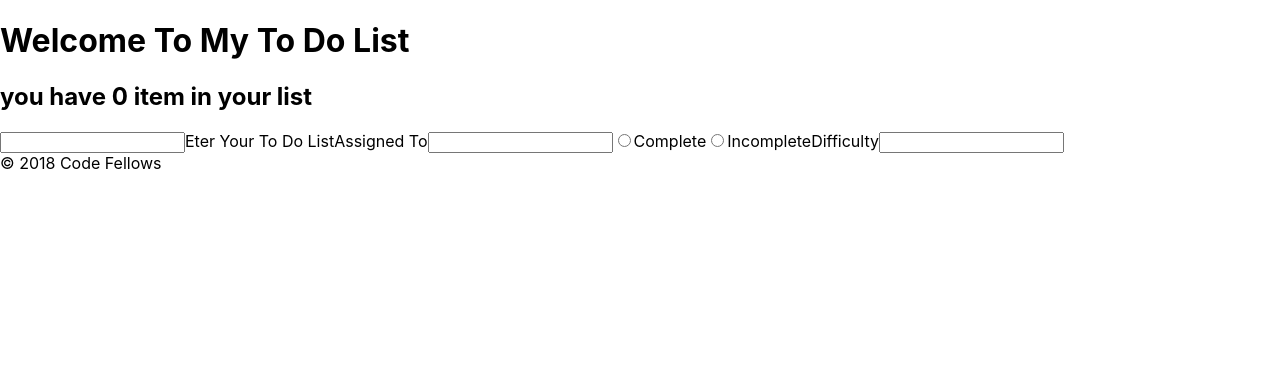
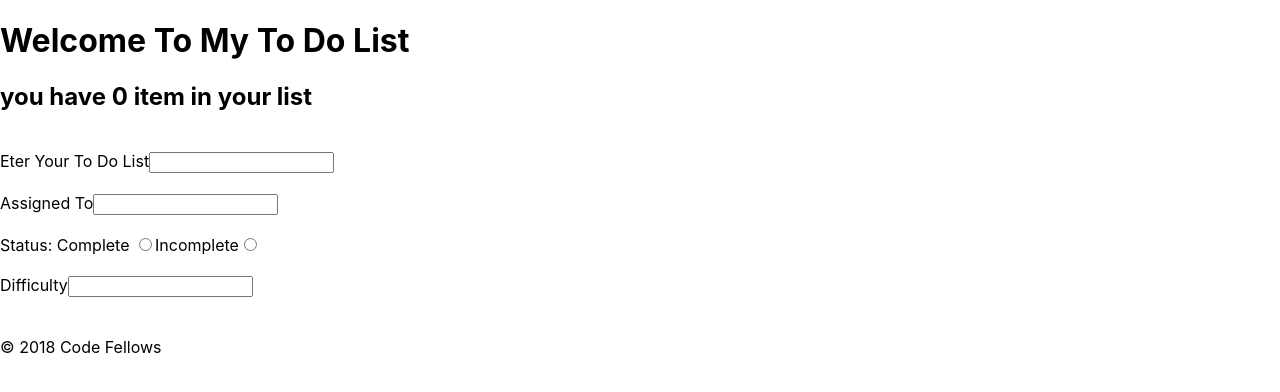
Before and after one commit to sisidjidji/ToDoListLab, a React (Create React App) app in the folder todolist/: page / in a window 1280 px wide. Shown: the top 392 px of the page. Built offline with nearby package versions, Linux system fonts and the light colour scheme.

Commit message:
form rendering to page

```diff
--- a/todolist/src/App.js
+++ b/todolist/src/App.js
@@ -9,6 +9,8 @@ function App() {
      <>
         <Header />
         <Form />
+        <br></br>
+        <br></br>
         <Footer />
       </>
     );
--- a/todolist/src/Componant/Form/index.js
+++ b/todolist/src/Componant/Form/index.js
@@ -7,23 +7,27 @@ export default function Form(prop){
         <>
           <form >
 
-             <h2>you have <span>0</span> item in your list</h2>
+              <h2>you have <span>0</span> item in your list</h2>
+              <br></br>
               <label>
-              <input name='' type='text'  />
-               Eter Your To Do List
+              Eter Your To Do List
+              <input name='todo' type='text'  />
               </label>
+              <br></br>
+              <br></br>
               <label>
               Assigned To
               <input name='Assigned To' type='text'  />
               </label>
+              <br></br>
               <label>
-              <input name='Status' type='radio' value='complete' />
-              Complete
+              <br></br>
+              <span>Status:</span>
+             <span> Complete <input name='Status' type='radio' value='complete' /></span>
+             <span>Incomplete<input name='Status' type='radio' value='incomplete' /></span>
               </label>
-              <label>
-              <input name='Status' type='radio' value='incomplete' />
-              Incomplete
-              </label>
+              <br></br>
+              <br></br>
               <label>
               Difficulty
               <input name='Difficulty ' type='text'  />
```
